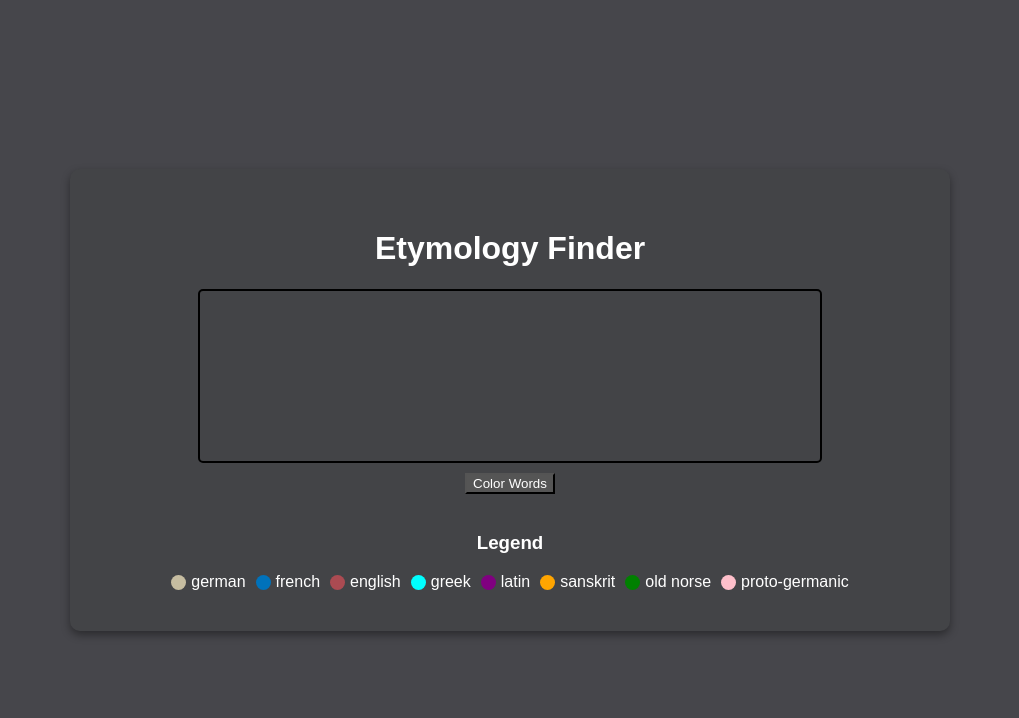
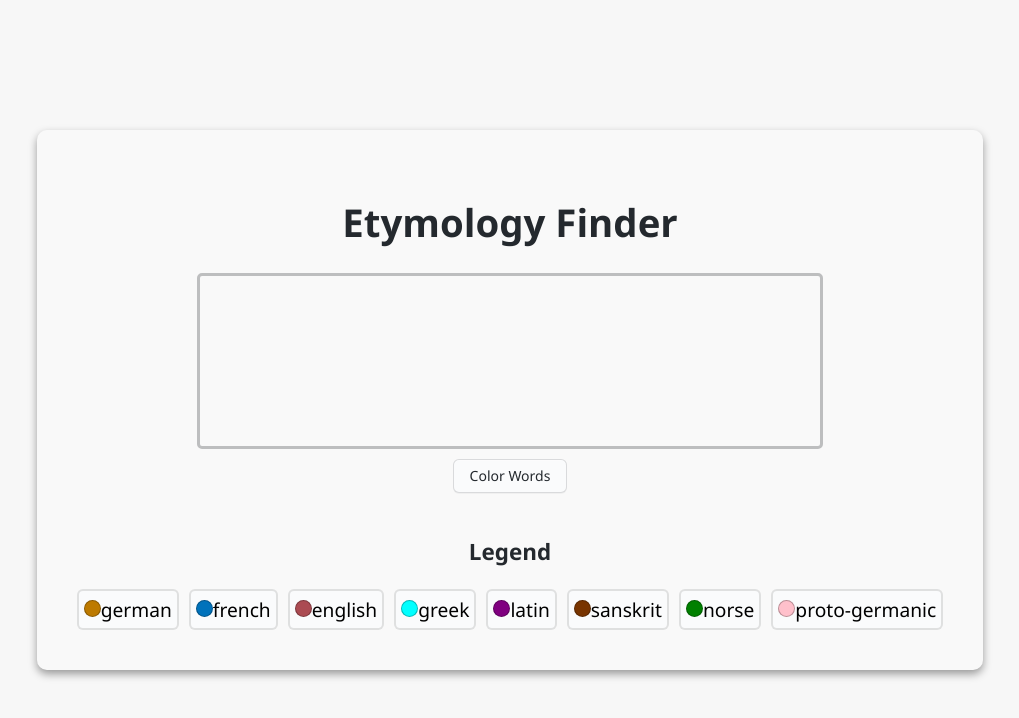
Before and after one commit to scillidan/EtymologySearch, a React (Vite) app: page / in a window 1280 px wide. Shown: the top 718 px of the page, without its empty margins (130-1149 px from the left). Built offline with nearby package versions, Linux system fonts and the light colour scheme.

Commit message:
Many css changes, mainly change to light theme

```diff
--- a/src/components/ColorizedText.jsx
+++ b/src/components/ColorizedText.jsx
@@ -16,12 +16,12 @@ const ColorizedText = ({ text, setIsLoading }) => {
         const language = Object.keys(colorMap).find((lang) =>
           origin.includes(lang)
         );
-        const color = colorMap[language] || "black";
+        const color = colorMap[language] || "black"; // either its the color associated in colorMap, or we default to black
 
-        const span = document.createElement("span");
+        const span = document.createElement("span"); // set up the dynamically colored word
         span.textContent = word + " ";
         span.style.color = color;
-        textRef.current.appendChild(span);
+        textRef.current.appendChild(span); // append it to the current words
       }
     }
     setIsLoading(false);
--- a/src/components/Legend.jsx
+++ b/src/components/Legend.jsx
@@ -1,7 +1,7 @@
 import React from "react";
 import colorMap from "../utils/colorMap";
 
-const Legend = () => {
+const Legend = () => {//This takes the colors and names from colorMap
   return (
     <div style={{ marginTop: "20px", textAlign: "center" }}>
       <h3>Legend</h3>
@@ -9,15 +9,30 @@ const Legend = () => {
         { display: "flex", justifyContent: "center", flexWrap: "wrap", gap: "10px" }
       }>
         {Object.entries(colorMap).map(([language, color]) => (
-          <div key={language} style={{ display: "flex", alignItems: "center", gap: "5px" }}>
+          <div key={language} style={{
+            backgroundColor: "#FAFBFC",
+            display: "flex",
+            alignItems: "center",
+            gap: "3px" ,
+            border: "2px solid rgba(25, 26, 28, 0.12)",
+            borderRadius: "6px",
+            color:" #24292E",
+            display: "inline-block",
+            padding: "5px"
+            }}>
             <span style={{
               display: "inline-block",
               width: "15px",
               height: "15px",
               backgroundColor: color,
+              border: "1px solid rgba(0, 0, 0, 0.27)",
               borderRadius: "50%",
+
             }}></span>
-            <span style={{color: 'white'}}>{language}</span>
+            <span style={{
+              color: 'black',
+              fontFamily:"Segoe UI"
+              }}>{language}</span>
           </div>
         ))}
       </div>
--- a/src/components/SubmitButton.jsx
+++ b/src/components/SubmitButton.jsx
@@ -2,10 +2,25 @@ import React from "react";
 
 const SubmitButton = ({ isLoading }) => {
   return (
-    <button type="submit" disabled={isLoading} style={
+    <button type="submit" disabled={isLoading} style={//TODO: make this look nicer
         {
-            backgroundColor: '#555555',
-            color:'white'
+          appearance: "none",
+          backgroundColor: "#FAFBFC",
+          border: "1px solid rgba(27, 31, 35, 0.15)",
+          borderRadius: "6px",
+          boxShadow: "rgba(27, 31, 35, 0.04) 0 1px 0, rgba(255, 255, 255, 0.25) 0 1px 0 inset",
+          boxSizing: "border-box",
+          color:" #24292E",
+          cursor: "pointer",
+          display: "inline-block",
+          fontFamily:"Segoe UI",
+          fontSize: "14px",
+          fontWeight: "500",
+          lineHeight: "20px",
+          padding: "6px 16px",
+          position: "relative",
+          transition:"background-color 0.2s cubic-bezier(0.3, 0, 0.5, 1)",
+          userSelect: "none"
         }
     }>
       {isLoading ? "Processing..." : "Color Words"}
@@ -14,3 +29,42 @@ const SubmitButton = ({ isLoading }) => {
 };
 
 export default SubmitButton;
+
+// <!-- HTML !-->
+// <button class="button-4" role="button">Button 4</button>
+
+// /* CSS */
+// .button-4 {
+
+// }
+
+// .button-4:hover {
+//   background-color: #F3F4F6;
+//   text-decoration: none;
+//   transition-duration: 0.1s;
+// }
+
+// .button-4:disabled {
+//   background-color: #FAFBFC;
+//   border-color: rgba(27, 31, 35, 0.15);
+//   color: #959DA5;
+//   cursor: default;
+// }
+
+// .button-4:active {
+//   background-color: #EDEFF2;
+//   box-shadow: rgba(225, 228, 232, 0.2) 0 1px 0 inset;
+//   transition: none 0s;
+// }
+
+// .button-4:focus {
+//   outline: 1px transparent;
+// }
+
+// .button-4:before {
+//   display: none;
+// }
+
+// .button-4:-webkit-details-marker {
+//   display: none;
+// }
--- a/src/components/TextInput.jsx
+++ b/src/components/TextInput.jsx
@@ -6,14 +6,16 @@ const TextInput = ({ textRef, setText }) => {
       ref={textRef}
       contentEditable
       onInput={(e) => setText(e.target.textContent)}
-      placeholder="type your text here"
       style={{
-        border: "2px solid black",
+        border: "3px solid rgba(27, 31, 35, 0.27)",
         borderRadius: "5px",
+        outline: "none",
         padding: "10px",
         width: "600px",
         height: "150px",
-        fontSize: "16px",
+        fontSize: "22px",
+        fontFamily: "Segoe UI",
+        fontWeight: "bold",
         textAlign: "left",
         overflowY: "auto",
         resize: "none",
--- a/src/index.css
+++ b/src/index.css
@@ -1,6 +1,7 @@
 body {
-  font-family: Arial, sans-serif;
-  background-color: #46464b;
+  font-family: "Segoe UI", sans-serif;
+  font-size:larger;
+  background-color: #f7f7f7;
   display: flex;
   justify-content: center;
   align-items: center;
@@ -9,20 +10,20 @@ body {
 }
 
 h1,h2,h3,h4,h5,h6,p{
-  color: white;
+  color:#24292E;
 }
 
 .App {
   text-align: center;
-  background-color: rgba(58, 65, 60, 0.242);
+  background-color: rgba(255, 255, 255, 0.242);
   padding: 40px;
   border-radius: 10px;
   box-shadow: 0 4px 8px rgba(0, 0, 0, 0.386);
 
   /*CENTERING FIX*/
-  width: 800px;
+  width: 100% -20px;  /*probably better fix then this, but it will do*/
   height: auto;
-  max-width: 90vw;
+  /*max-width: 90vw;*/
   display: flex;
   flex-direction: column;
   align-items: center;
--- a/src/utils/colorMap.js
+++ b/src/utils/colorMap.js
@@ -1,12 +1,12 @@
 const colorMap = {
 
-    german: "#c6bda1",
+    german: "#bd7a00",
     french: "#0072bb",
     english: "#ab4b52",
     greek: "aqua",
     latin: "purple",
-    sanskrit: "orange",
-    "old norse": "green",
+    sanskrit: "#783400",
+    "norse": "green",
     "proto-germanic": "pink",
     // ADD MORE LATER
     //TODO: SHADES FOR EACH ERA, EG: OLD FRENCH MIDDLE FRENCH HIGH FRENCH
```
Also changed, not shown: src/components/Toolbar.jsx (added, +7 -0 lines).
